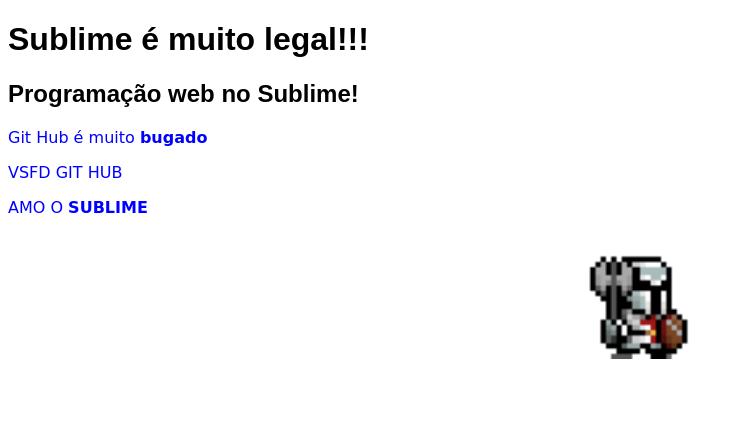
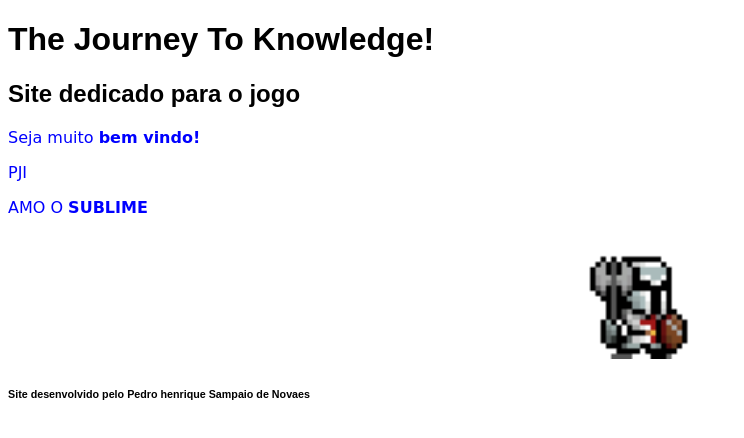
Before and after one commit to PedroSoldier/teste-site, a plain HTML site: page index.html in a window 1280 px wide. Shown: the whole page, without its empty margins (0-744 px from the left). Drawn offline with Linux system fonts and the light colour scheme.

Commit message:
Update index.html

```diff
--- a/index.html
+++ b/index.html
@@ -2,7 +2,7 @@
 <html>
 <head>
  <meta charset="UTF-8">
- <title>TESTE SITE</title>
+ <title>TheJourneyToKnowledge</title>
 
  <style>
   body {
@@ -18,11 +18,12 @@
  </style>
 </head>
 <body>
- <h1>Sublime é muito legal!!!</h1>
- <h2>Programação web no Sublime!</h2>
- <p>Git Hub é muito <strong>bugado</strong></p>
- <p> VSFD GIT HUB </p>
+ <h1>The Journey To Knowledge!</h1>
+ <h2>Site dedicado para o jogo</h2>
+ <p>Seja muito <b>bem vindo!</b></p>
+ <p> PJI </p>
  <p> AMO O <b>SUBLIME<b> </p>
  <center><a href="jogo/journey.html"><img id="imagem" src="imagens/icone.ico" width="10%"></a></center>
+ <h6><b>Site desenvolvido pelo Pedro henrique Sampaio de Novaes</b></h6>
 </body>
 </html>
```
